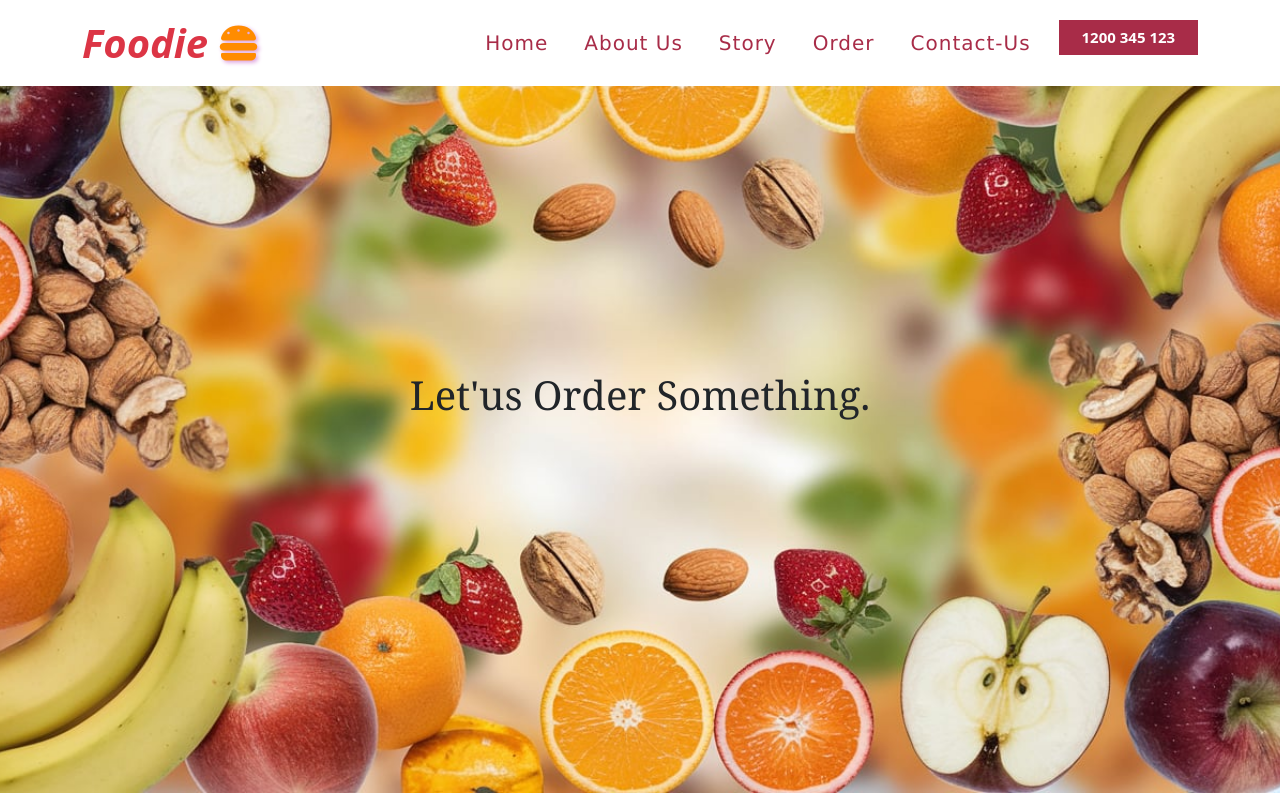
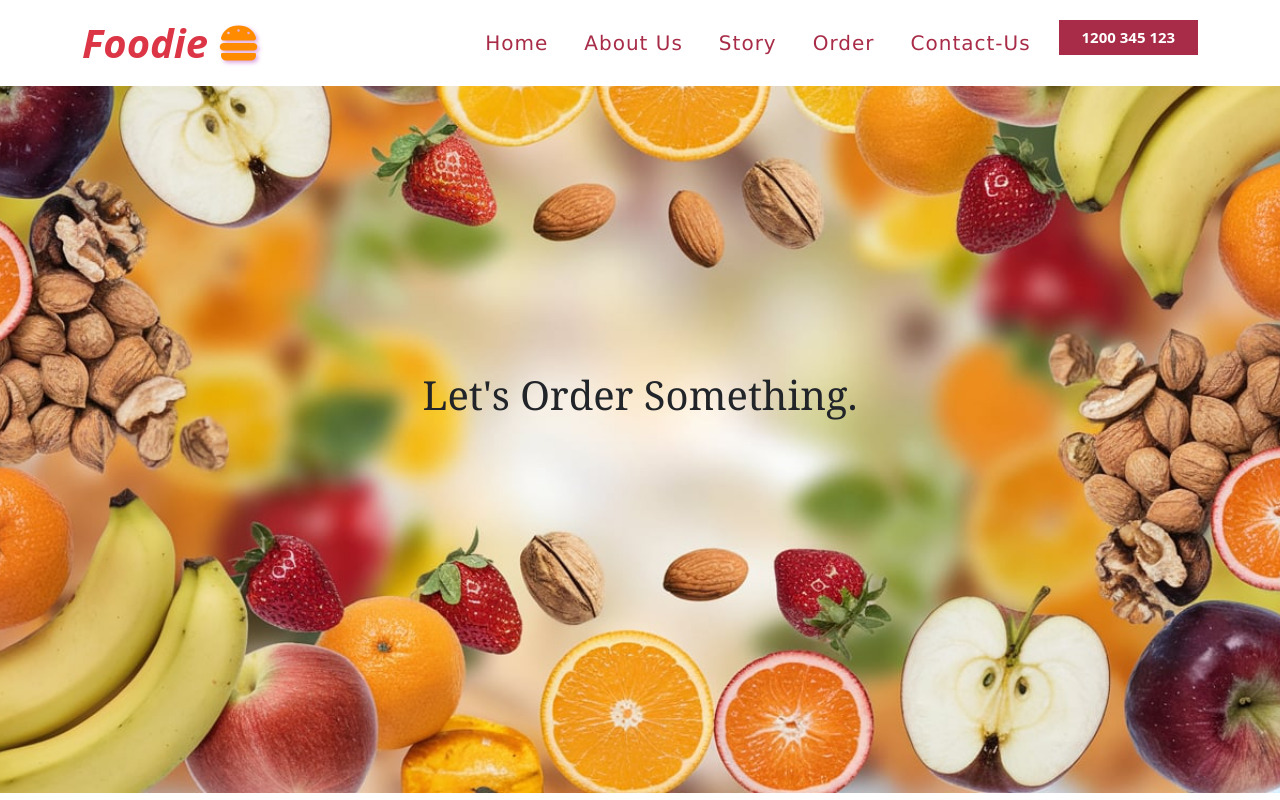
Before and after one commit to Supriyavis/foodie, a plain HTML site: page foodie/order.html in a window 1280 px wide. Shown: the top 800 px of the page. Drawn offline with nearby package versions, Linux system fonts and the light colour scheme.

Commit message:
Update order.html

```diff
--- a/foodie/order.html
+++ b/foodie/order.html
@@ -49,7 +49,7 @@
         <div class="container">
           <div class="row">
             <div class="col-lg-12 col-md-7 text-center">
-              <h1>Let'us Order Something.</h1>
+              <h1>Let's Order Something.</h1>
 
             </div>
           </div>
```
